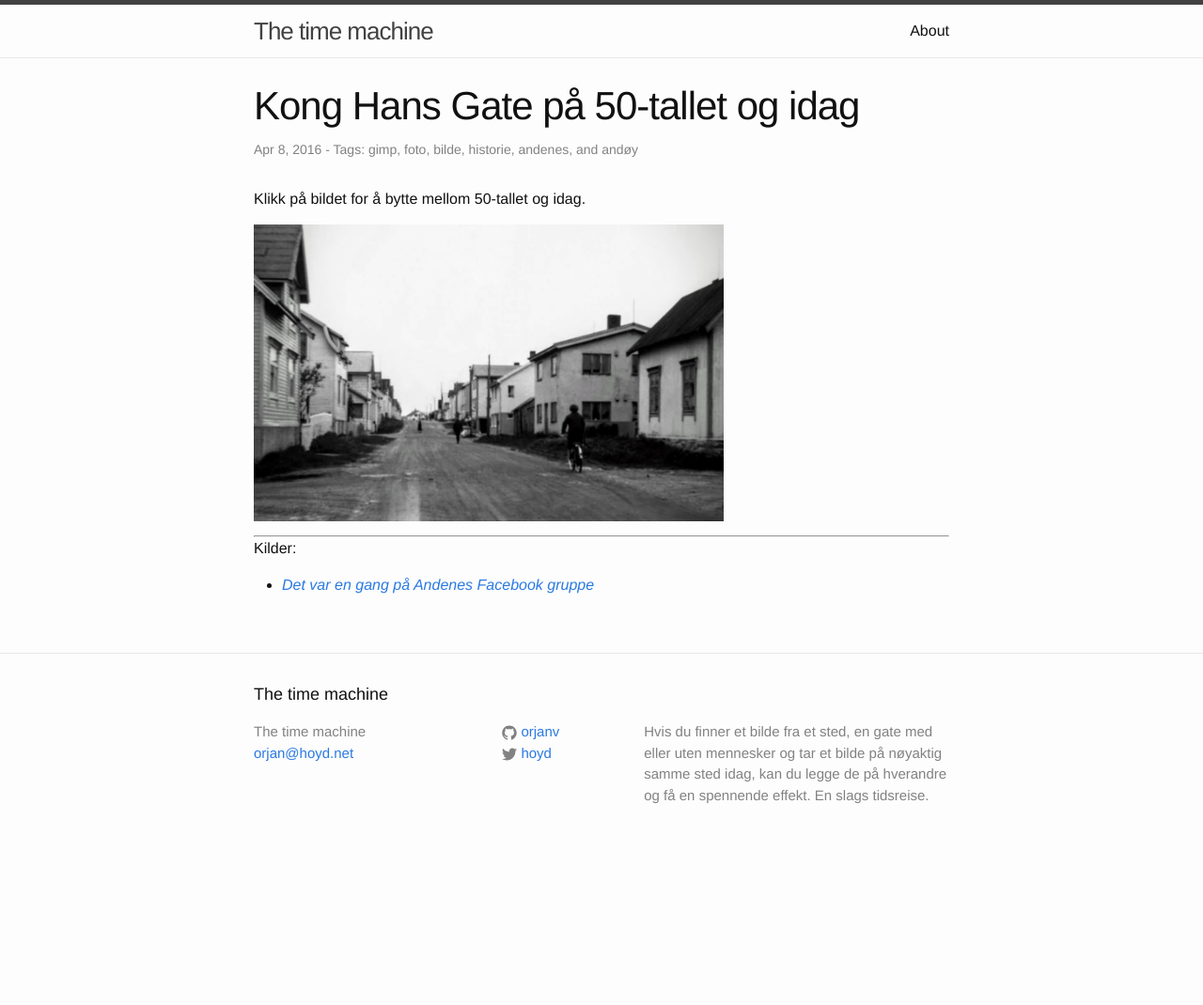
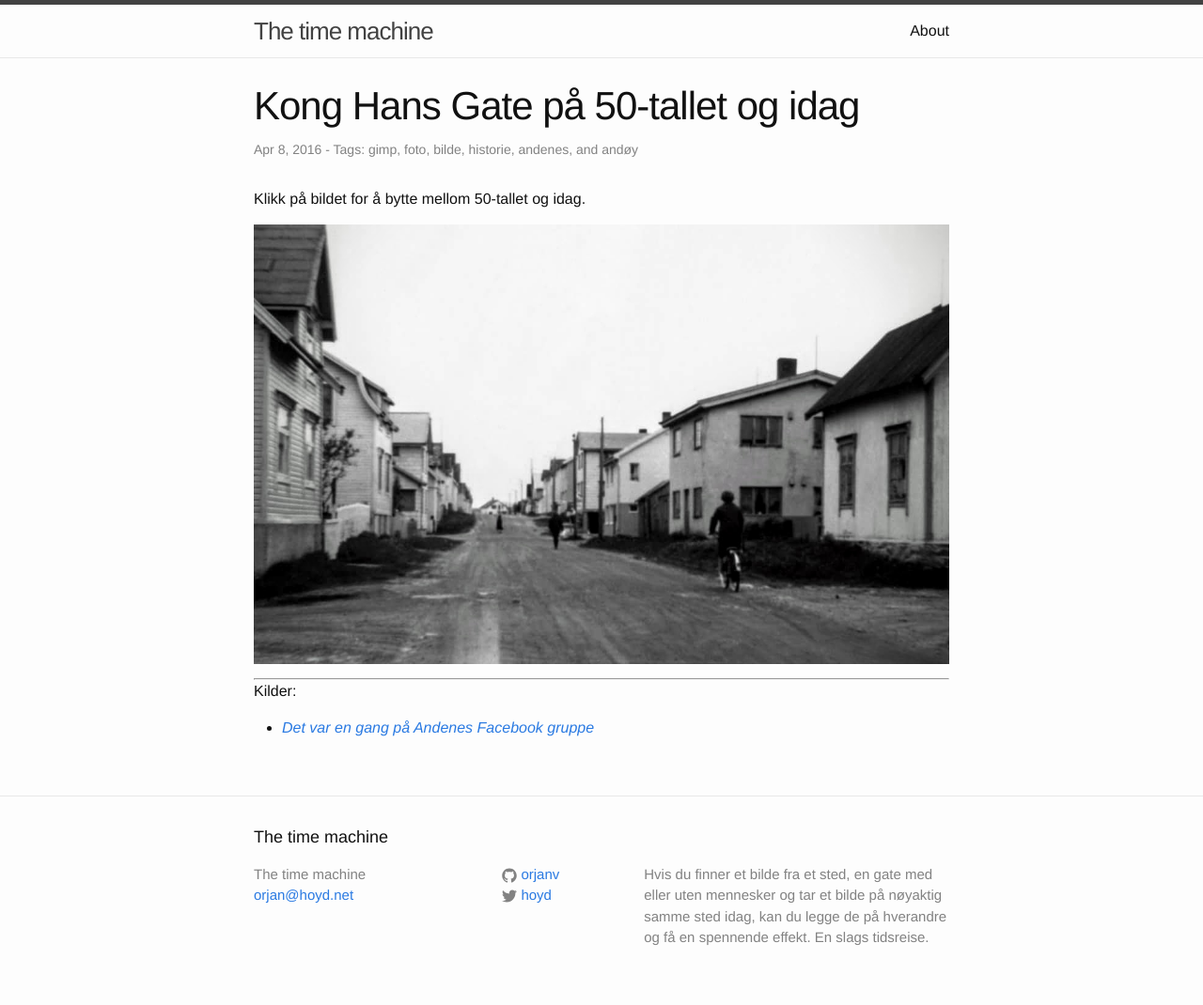
Before and after one commit to orjanv/orjanv.github.io, a Jekyll site: the page built from _posts/2016-04-08-kong-hans-gate-for-og-naa.md, in a window 1280 px wide. Shown: the whole page at 94% size. Built offline with Jekyll 4.4.1, drawn with Linux system fonts in a browser that asks for light colours; before the commit the page ends 918 px from its top, so only the background shows below that.

Commit message:
new post: kong hans gate

```diff
--- a/_posts/2016-04-08-kong-hans-gate-for-og-naa.md
+++ b/_posts/2016-04-08-kong-hans-gate-for-og-naa.md
@@ -9,12 +9,12 @@ tags: gimp foto bilde historie andenes andøy
 
 Klikk på bildet for å bytte mellom 50-tallet og idag.
 
-<img id="myImage" onclick="changeImage()" src="{{ site.url }}/assets/kong_hans_gate_sett_sorover_fra_nummer_12_-_50-tallet.jpg" width="500" height="316">
+<img id="myImage" onclick="changeImage()" src="{{ site.url }}/assets/kong_hans_gate_sett_sorover_fra_nummer_12_-_50-tallet.jpg" width="100%">
 
 <script>
 function changeImage() {
     var image = document.getElementById('myImage');
-    if (image.src.match("bulbon")) {
+    if (image.src.match("kong_hans")) {
         image.src = "{{ site.url }}/assets/kong_hans_gate_sett_sorover_fra_nummer_12_-_50-tallet.jpg";
     } else {
         image.src = "{{ site.url }}/assets/kong_hans_gate_sett_sorover_fra_nummer_12_-_2016.jpg";
```
